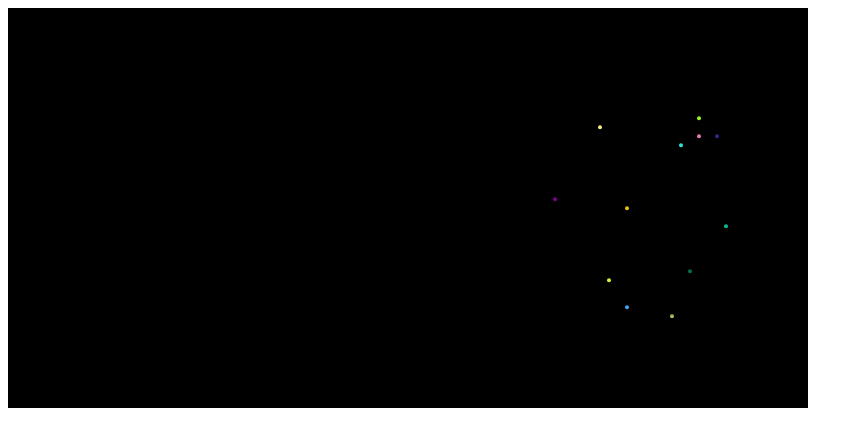
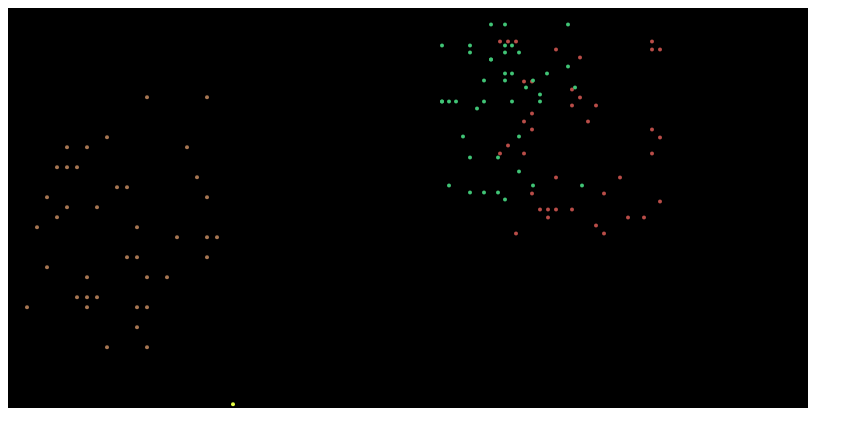
Before and after one commit to Jauny/confettis, a plain HTML site: page index.html in a window 1280 px wide. Shown: the whole page, without its empty margins (0-863 px from the left). Drawn offline with Linux system fonts and the light colour scheme.

Commit message:
multple confettis

```diff
--- a/index.html
+++ b/index.html
@@ -3,53 +3,74 @@
 canvas = document.getElementById("c");
 ctx = canvas.getContext("2d");
 
-function reset() {
-  x = getRandomInt(20, canvas.width-20);
-  y = canvas.height;
-  vx = getRandomInt(-5, 5);
-  vy = getRandomInt(-20, -30);
+function Confetti(canvas, gravity) {
+  this.ctx = canvas.getContext("2d");
+  this.gravity = gravity;
+  this.exploAmount = getRandomInt(10, 50);
 
-  gravity = 1.2;
-
-  exploAmount = getRandomInt(10, 50);
-  explosions = [];
+  this.explosions = [{
+    x: getRandomInt(20, canvas.width-20),
+    y: canvas.height,
+    vx: getRandomInt(-5, 5),
+    vy: getRandomInt(-20, -30)
+  }];
 }
 
-function render() {
+Confetti.prototype.update = function() {
+  // if there is still only the main explosion and it's at peak height
+  if (this.explosions.length === 1 && this.explosions[0].vy >= 0)  {
+    var main = this.explosions.shift();
+    for (var i = 0; i < this.exploAmount; i++) {
+      this.explosions[i] = {
+        x: main.x,
+        y: main.y,
+        vx: getRandomInt(-10, 10),
+        vy: getRandomInt(-15, 10)
+      };
+    }
+  }
+
+  for (var expl of this.explosions) {
+    expl.vy += this.gravity;
+    expl.x += expl.vx;
+    expl.y += expl.vy;
+  }
+}
+
+Confetti.prototype.render = function() {
+  randomFillColor();
+  for (var expl of this.explosions) {
+      this.ctx.beginPath();
+      this.ctx.arc(expl.x, expl.y, 2, 0, 2 * Math.PI);
+      this.ctx.fill();
+  }
+}
+
+function render(confettis) {
   ctx.fillStyle = "black";
   ctx.fillRect(0, 0, canvas.width, canvas.height);
 
-  // when get at max height, get random direction
-  if (vy >= 0 && !explosions.length) {
-    for (var i = 0; i < exploAmount; i++) {
-      explosions[i] = {x: x, y: y, vx: getRandomInt(-10, 10), vy: getRandomInt(-15, 10)};
+  for (var confetti of confettis) {
+    confetti.update();
+    confetti.render();
+  }
+}
+
+function setup(canvas) {
+  var gravity = 1.2;
+  var confettis = [];
+
+  var generateConfettis = function() {
+    for (var i = 0; i < getRandomInt(1, 5); i++) {
+      confettis.push(new Confetti(canvas, gravity));
     }
-  } else if (explosions.length) {
-    for (var expl of explosions) {
-      expl.vy += gravity;
-      expl.x += expl.vx;
-      expl.y += expl.vy;
+  }
+  generateConfettis()
+  window.setInterval(generateConfettis, 1000);
 
-      randomFillColor();
-      ctx.beginPath();
-      ctx.arc(expl.x, expl.y, 2, 0, 2 * Math.PI);
-      ctx.fill();
-    }
-  } else {
-    // gravity affects y velocity
-    vy += gravity;
-
-    // reposition pixel
-    x += vx;
-    y += vy;
-
-    randomFillColor();
-    ctx.beginPath();
-    ctx.arc(x, y, 2, 0, 2 * Math.PI);
-    ctx.fill();
-  }
-
-
+  window.setInterval(function() {
+    render(confettis)
+  }, 1000/30);
 }
 
 function getRandomInt(min, max) {
@@ -62,11 +83,5 @@ function randomFillColor() {
   b = getRandomInt(0, 255);
   ctx.fillStyle = 'rgb(' + r + ', ' + g + ', ' + b + ')';
 }
-
-reset()
-window.setInterval(render, 1000/30)
-window.setInterval(reset, 2000)
-
-
-
+setup(canvas);
 </script>
```
